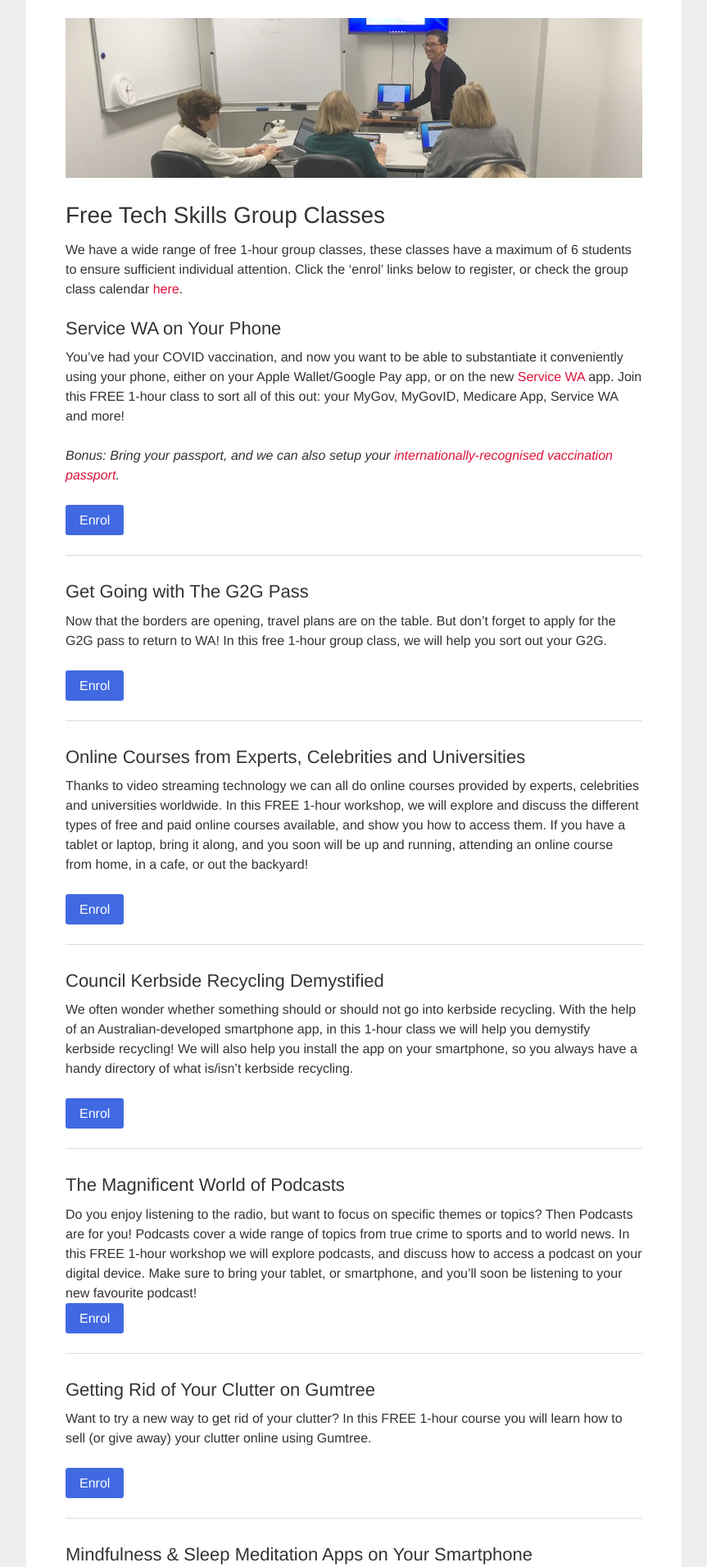
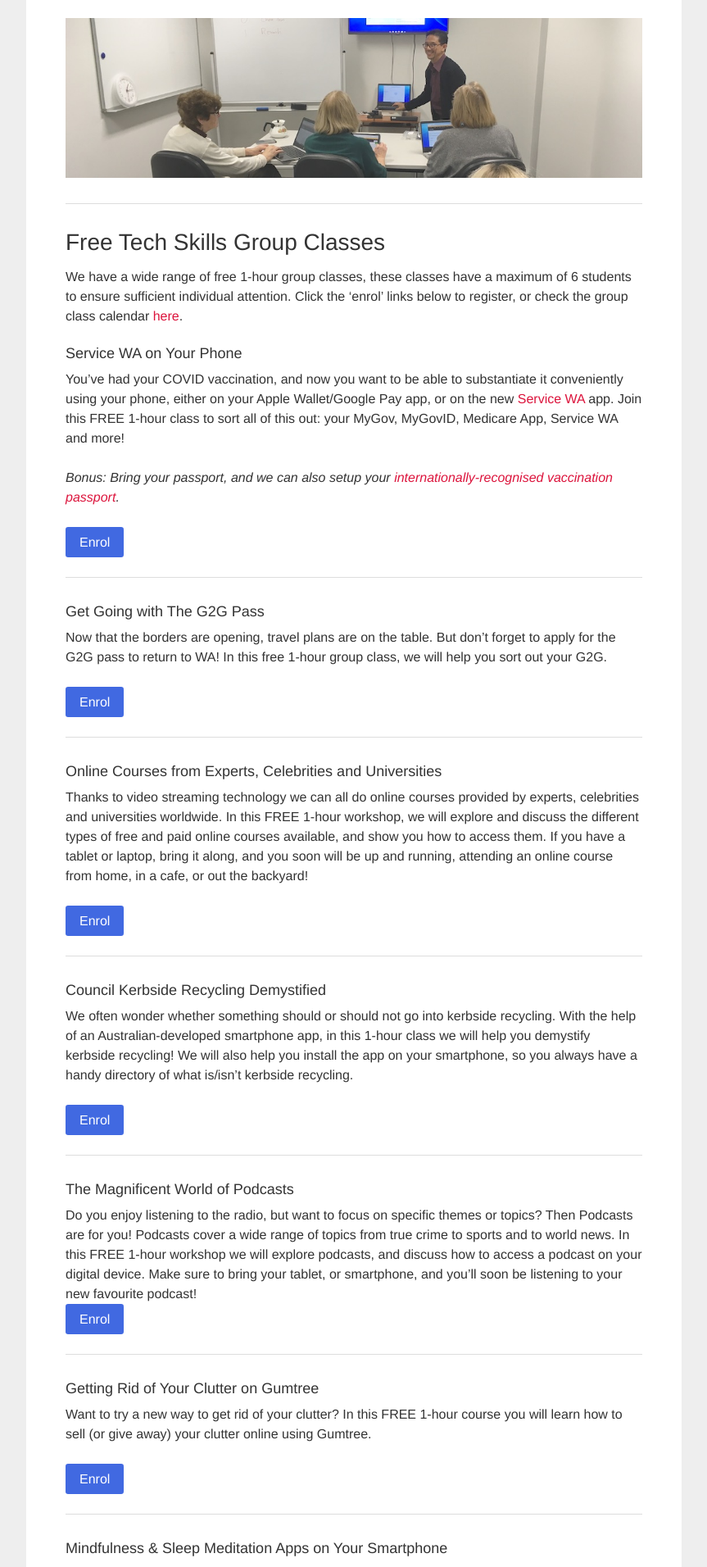
Before and after one commit to auxellbs/splconline.github.io, a Jekyll site: the page built from index.md, in a window 1280 px wide. Shown: the part 777-2689 px from the top of the page at 82% size, without its empty margins (208-1071 px from the left). Built offline with Jekyll 4.4.1, drawn with Linux system fonts in a browser that asks for light colours.

Commit message:
Improvements to clarify structure

```diff
--- a/index.md
+++ b/index.md
@@ -17,11 +17,13 @@ Got your knickers in a knot over a problem with your smartphone, tablet or lapto
 
 <img class="img-responsive" src="img/gumtree.jpg">
 
+---
+
 ## <a name="group"></a>Free Tech Skills Group Classes
 
 We have a wide range of free 1-hour group classes, these classes have a maximum of 6 students to ensure sufficient individual attention. Click the 'enrol' links below to register, or check the group class calendar [here](/calendar).
 
-### Service WA on Your Phone
+#### Service WA on Your Phone
 You've had your COVID vaccination, and now you want to be able to substantiate it conveniently using your phone, either on your Apple Wallet/Google Pay app, or on the new [Service WA](https://www.wa.gov.au/organisation/government-of-western-australia/servicewa-mobile-app){:target="_blank"} app. Join this FREE 1-hour class to sort all of this out: your MyGov, MyGovID, Medicare App, Service WA and more!
 
 *Bonus: Bring your passport, and we can also setup your [internationally-recognised vaccination passport](https://www.abc.net.au/news/2021-10-19/international-covid-vaccine-certificate-passport/100548596){:target="_blank"}.*
@@ -30,14 +32,14 @@ You've had your COVID vaccination, and now you want to be able to substantiate i
 
 ---
 
-### Get Going with The G2G Pass
+#### Get Going with The G2G Pass
 Now that the borders are opening, travel plans are on the table. But don't forget to apply for the G2G pass to return to WA! In this free 1-hour group class, we will help you sort out your G2G.
 
 [Enrol](https://calendly.com/splc-beconnected/g2g){:target="_blank"}{:.btn}
 
 ---
 
-### Online Courses from Experts, Celebrities and Universities
+#### Online Courses from Experts, Celebrities and Universities
 
 Thanks to video streaming technology we can all do online courses provided by experts, celebrities and universities worldwide. In this FREE 1-hour workshop, we will explore and discuss the different types of free and paid online courses available, and show you how to access them. If you have a tablet or laptop, bring it along, and you soon will be up and running, attending an online course from home, in a cafe, or out the backyard!
 
@@ -45,48 +47,48 @@ Thanks to video streaming technology we can all do online courses provided by ex
 
 ---
 
-### Council Kerbside Recycling Demystified
+#### Council Kerbside Recycling Demystified
 We often wonder whether something should or should not go into kerbside recycling. With the help of an Australian-developed smartphone app, in this 1-hour class we will help you demystify kerbside recycling! We will also help you install the app on your smartphone, so you always have a handy directory of what is/isn't kerbside recycling.
 
 [Enrol](https://classmanager.com.au/cbin/admin.php?Action=courses&single_course_id=1583&organisation_name=splc&from=org_home){:target="_blank"}{:.btn}
 
 ---
 
-### The Magnificent World of Podcasts
+#### The Magnificent World of Podcasts
 Do you enjoy listening to the radio, but want to focus on specific themes or topics? Then Podcasts are for you! Podcasts cover a wide range of topics from true crime to sports and to world news. In this FREE 1-hour workshop we will explore podcasts, and discuss how to access a podcast on your digital device. Make sure to bring your tablet, or smartphone, and you'll soon be listening to your new favourite podcast!
 [Enrol](https://classmanager.com.au/cbin/admin.php?Action=courses&single_course_id=1634&organisation_name=splc&from=org_home){:target="_blank"}{:.btn}
 
 ---
 
-### Getting Rid of Your Clutter on Gumtree
+#### Getting Rid of Your Clutter on Gumtree
 Want to try a new way to get rid of your clutter? In this FREE 1-hour course you will learn how to sell (or give away) your clutter online using Gumtree.
 
 [Enrol](https://docs.google.com/forms/d/e/1FAIpQLSdyHjk8QBYIBm1QFgm4XSpf65_OK3405PxJqzzzOzbxTPqOCg/viewform?usp=sf_link){:target="_blank"}{:.btn}
 
 ---
 
-### Mindfulness & Sleep Meditation Apps on Your Smartphone
+#### Mindfulness & Sleep Meditation Apps on Your Smartphone
 Thanks to the advances of technology, there are now smartphone apps that help you with your mindfulness practice. In this FREE 1-hour class, we will survey the different types of free and paid mindfulness and meditation apps that are available, and discuss the pros and cons of the different types.
 
 [Enrol](https://classmanager.com.au/cbin/admin.php?Action=courses&single_course_id=1584&organisation_name=splc&from=org_home){:target="_blank"}{:.btn}
 
 ---
 
-### eBooks: 10,000 Library Books in Your Pocket
+#### eBooks: 10,000 Library Books in Your Pocket
 Did you know that using your smartphone/tablet, you can access free eBooks from the WA State Library? Come and learn how in this FREE 1-hour class, and walk out the class with 10,000 Library Books in Your Pocket!
 
 [Enrol](https://classmanager.com.au/cbin/admin.php?Action=courses&single_course_id=1585&organisation_name=splc&from=org_home){:target="_blank"}{:.btn}
 
 ---
 
-### Storing & Organising Your Documents on 'The Cloud'
+#### Storing & Organising Your Documents on 'The Cloud'
 You might have heard of friends and organisations organsing photos, bills, tax documents etc. on 'The Cloud'. In this FREE 1-hour class, you will learn how to use The Cloud to safely store and organise your documents digitally, and have them instantly accessible across your devices.
 
 [Enrol](https://classmanager.com.au/cbin/admin.php?Action=courses&single_course_id=1582&organisation_name=splc&from=org_home){:target="_blank"}{:.btn}
 
 ---
 
-### More Classes to Come...
+#### More Classes to Come...
 [Click here](https://splc.org.au/about/blog/8-blog/20-splc-beconnected-course-survey-results){:target="_blank"} to see a sample of the classes we will run soon here at SPLC!
 
 *SPLC training laptops generously provided by:*
```
